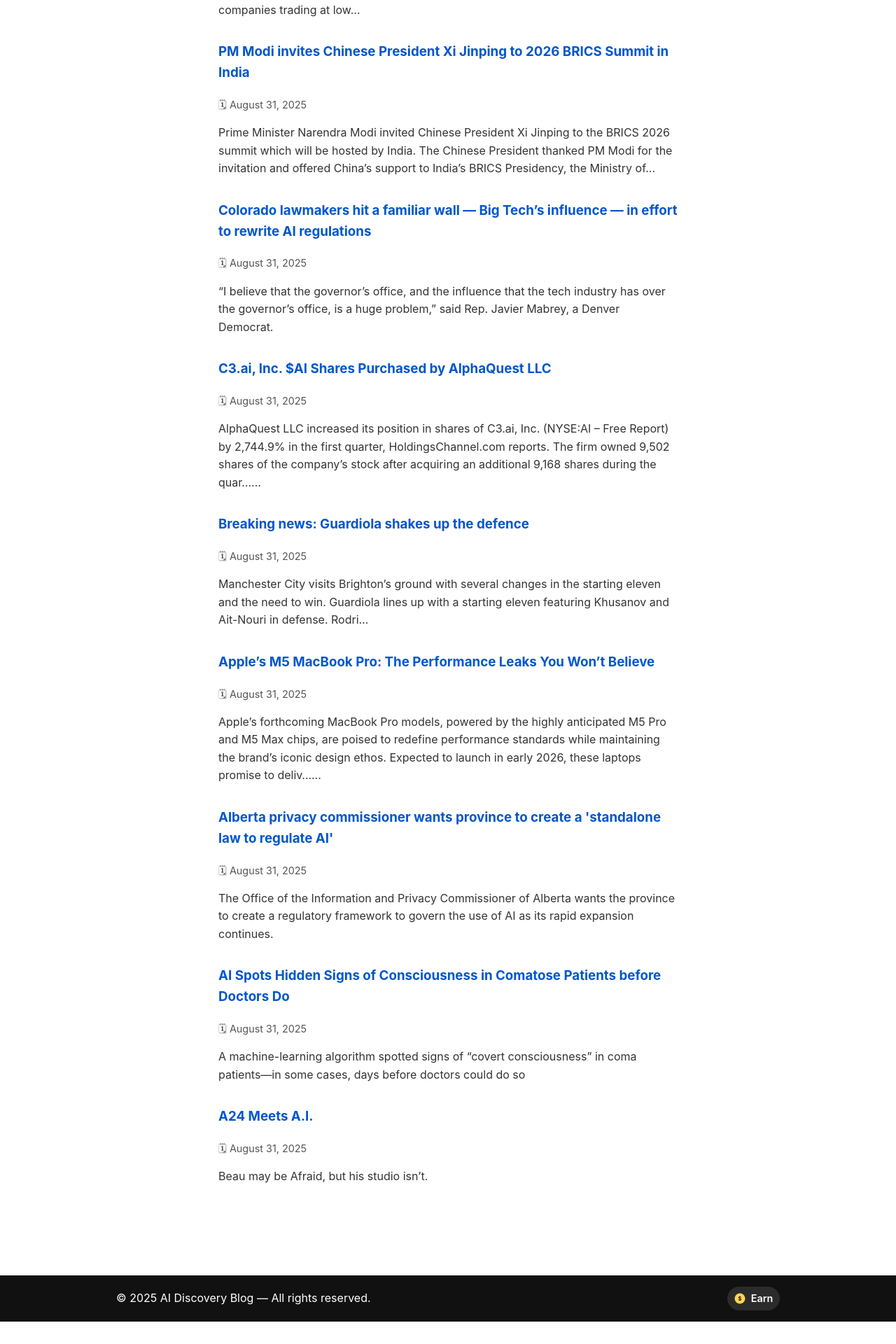
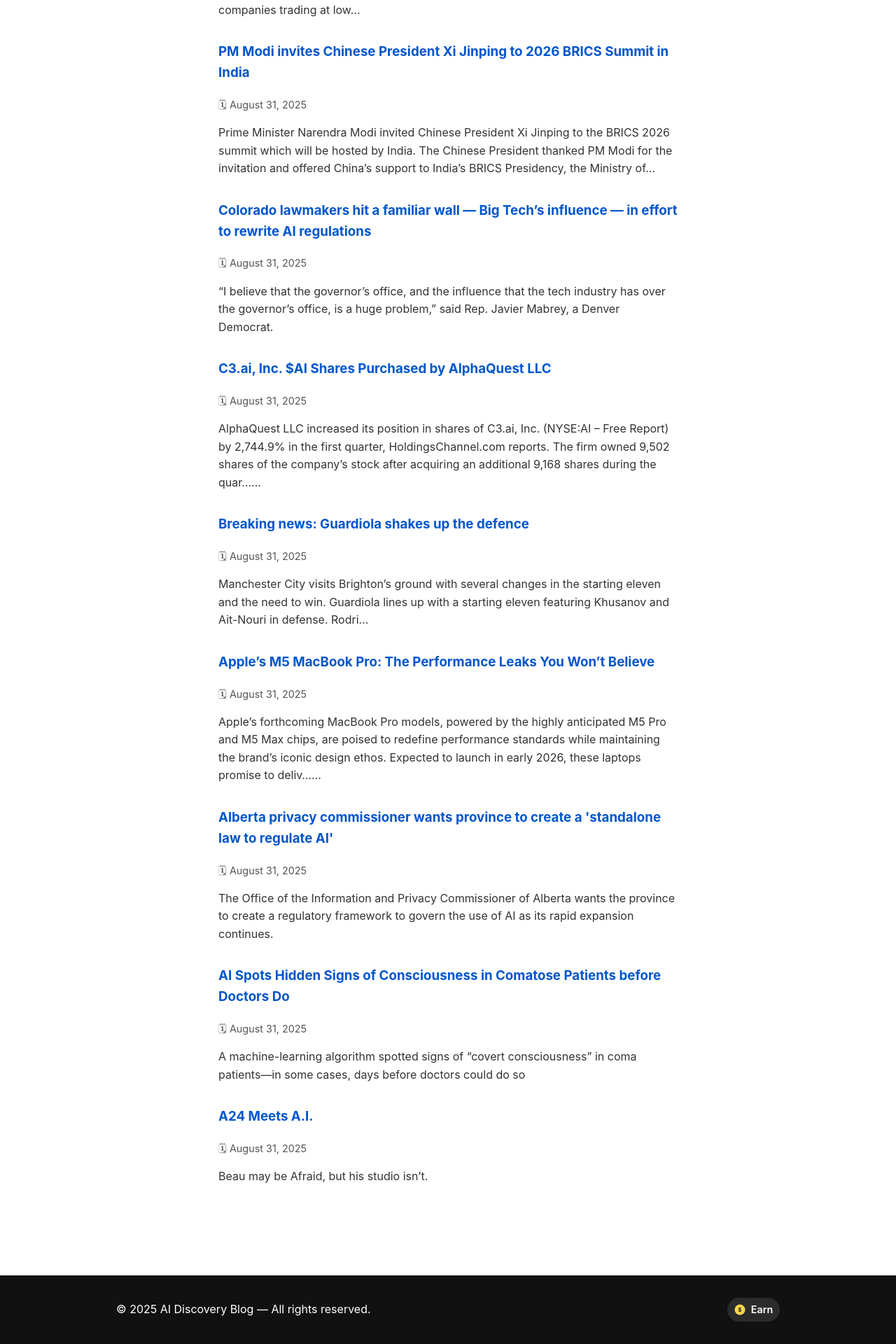
Before and after one commit to Ruirodsantos/ruirodsantos.github.io, a Jekyll site: the page built from index.html, in a window 1280 px wide. Shown: the part 3735-5655 px from the top of the page at 70% size. Built offline with Jekyll 4.4.1, drawn with Linux system fonts in a browser that asks for light colours; before the commit the page ends 5623 px from its top, so only the background shows below that.

Commit message:
Update style.css

```diff
--- a/assets/style.css
+++ b/assets/style.css
@@ -162,3 +162,62 @@
 .adsbygoogle {
   margin: 1.25rem 0;
 }
+/* ========== Footer layout (desktop) ========== */
+footer {
+  background: #111;
+  color: #fff;
+  margin-top: 4rem;
+}
+
+.footer-inner {
+  max-width: 980px;
+  margin: 0 auto;
+  padding: 1rem;
+  display: flex;
+  align-items: center;
+  justify-content: space-between;
+  gap: .75rem;
+}
+
+.footer-copy {
+  font-size: .95rem;
+  color: #ddd;
+}
+
+/* Social / EarnApp buttons */
+.social-icons {
+  display: flex;
+  gap: 0.75rem;
+  align-items: center;
+  justify-content: flex-end;
+}
+
+.social-icon {
+  display: inline-flex;
+  align-items: center;
+  gap: 0.4rem;
+  padding: 0.35rem 0.6rem;
+  border-radius: 999px;
+  background: #1f1f1f;
+  color: #fff;
+  text-decoration: none;
+  font-weight: 600;
+  font-size: 0.9rem;
+}
+.social-icon:hover { filter: brightness(1.1); }
+.social-icon svg { width: 18px; height: 18px; fill: #ffd54f; }
+.social-icon.earnapp { background: #2b2b2b; }
+
+/* ========== Mobile tweaks ========== */
+@media (max-width: 640px) {
+  .footer-inner {
+    flex-direction: column;
+    text-align: center;
+  }
+  .social-icons {
+    justify-content: center;
+  }
+  .footer-copy {
+    text-align: center;
+  }
+}
```
